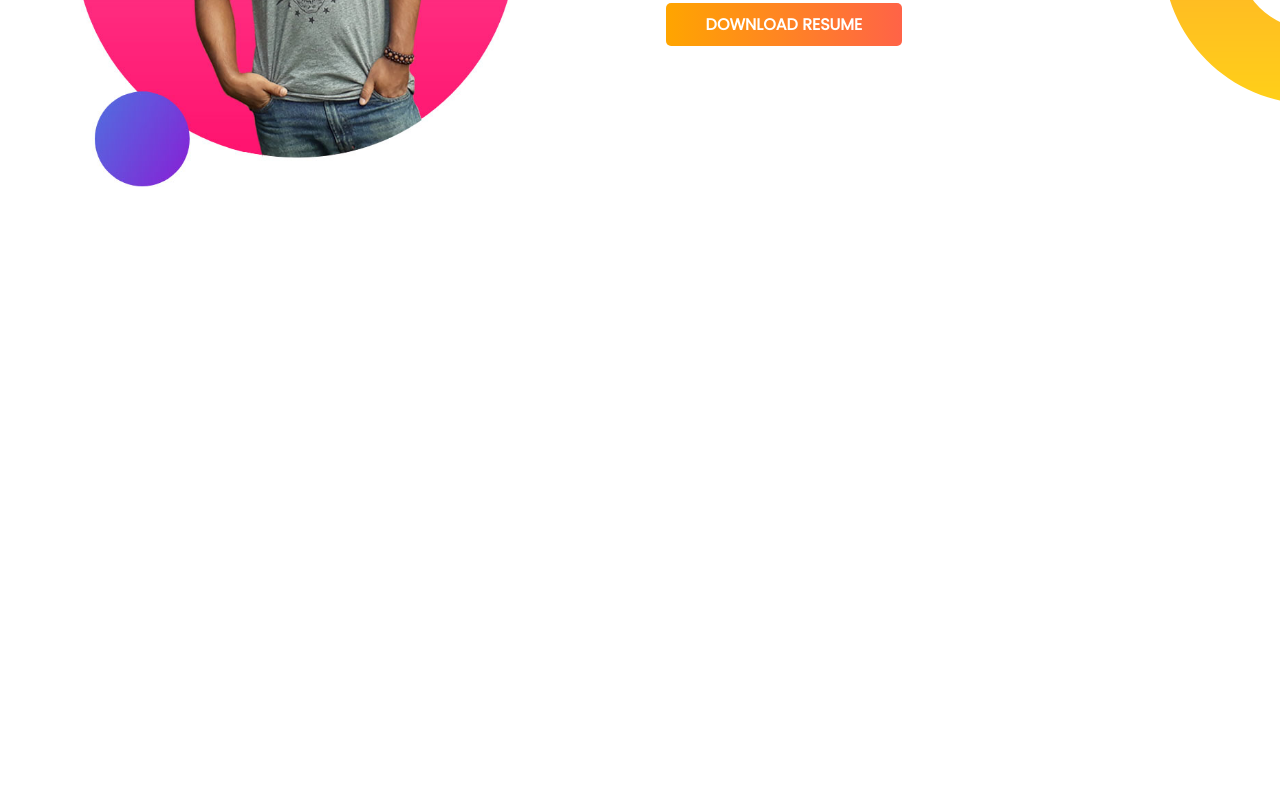
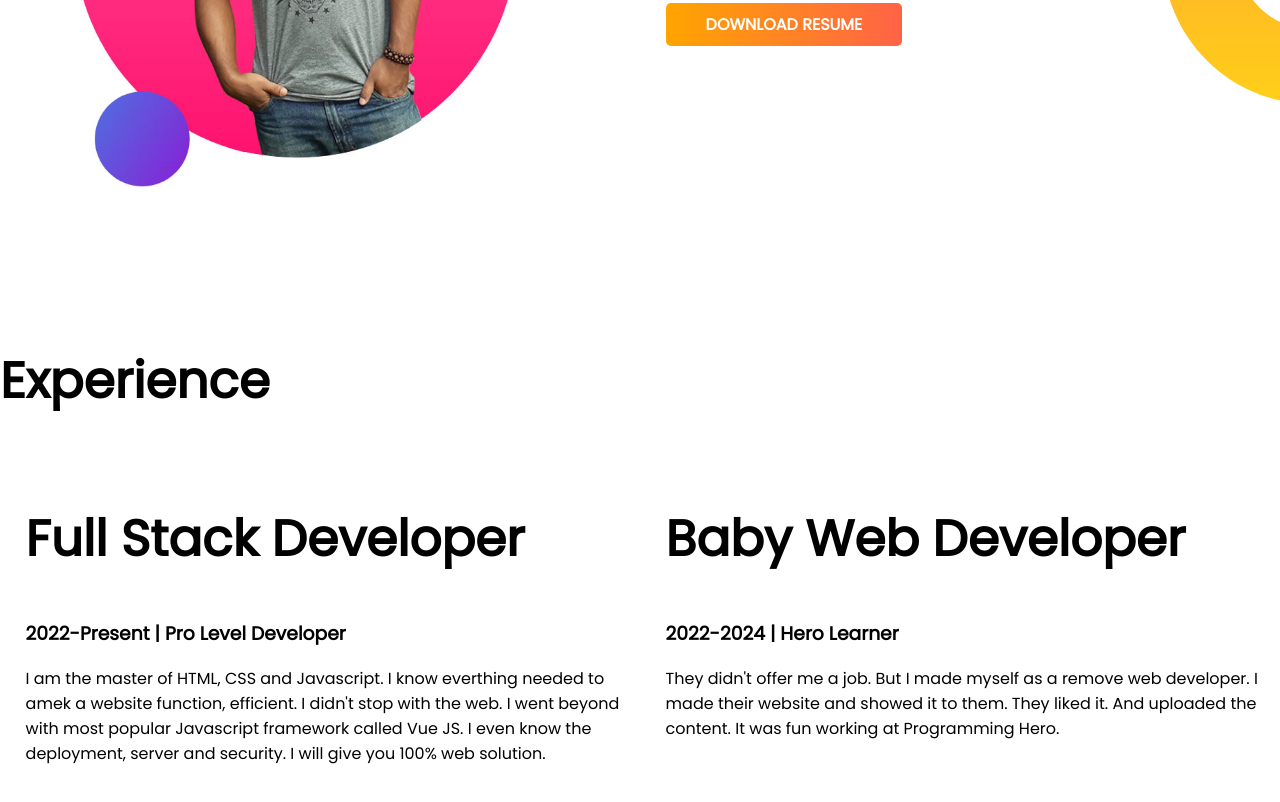
Before and after one commit to swadesh195/developer-portfolio, a plain HTML site: page index.html in a window 1280 px wide. Shown: the part 930-1732 px from the top of the page. Before the commit the page ends 1274 px from the top, so only its background shows below. Drawn offline with Linux system fonts and the light colour scheme.

Commit message:
experience area added

```diff
--- a/index.html
+++ b/index.html
@@ -11,7 +11,7 @@
     <link rel="stylesheet" href="style.css">
 </head>
 <body>
-    <section class="top-banner">
+    <section class="top-banner flexible-container">
         <div class="half-width">
             <h1>Welcome to</h1>
             <h1><span class="orange-color">Swadesh Chisim</span> world!</h1>
@@ -24,7 +24,7 @@
             <img src="images/my-bg.jpg" alt="">
         </div>
     </section>
-    <section class="dream-big">
+    <section class="dream-big flexible-container">
         <div class="half-width">
             <img src="images/my-bg2.jpg" alt="">
         </div>
@@ -35,5 +35,21 @@
             <a class="link-button" href="#" target="_blank">DOWNLOAD RESUME</a>
         </div>
     </section>
+    <section class="experience-area">
+        <h1>Experience</h1>
+        <div class="flexible-container">
+            <div class="half-width">
+                <h1>Full Stack Developer</h1>
+                <h3>2022-Present | Pro Level Developer</h3>
+                <p>I am the master of HTML, CSS and Javascript. I know everthing needed to amek a website function, efficient. I didn't stop with the web. I went beyond with most popular Javascript framework called Vue JS. I even know the deployment, server and security. I will give you 100% web solution.</p>
+            </div>
+            <div class="half-width">
+                <h1>Baby Web Developer</h1>
+                <h3>2022-2024 | Hero Learner</h3>
+                <p>They didn't offer me a job. But I made myself as a remove web developer. I made their website and showed it to them. They liked it. And uploaded the content. It was fun working at Programming Hero.</p>
+            </div>
+        </div>
+
+    </section>
 </body>
 </html>
--- a/style.css
+++ b/style.css
@@ -2,7 +2,7 @@ body {
   margin: 0;
   font-family: "Poppins", sans-serif;
 }
-section {
+.flexible-container {
   display: flex;
   margin-bottom: 150px;
 }
```
